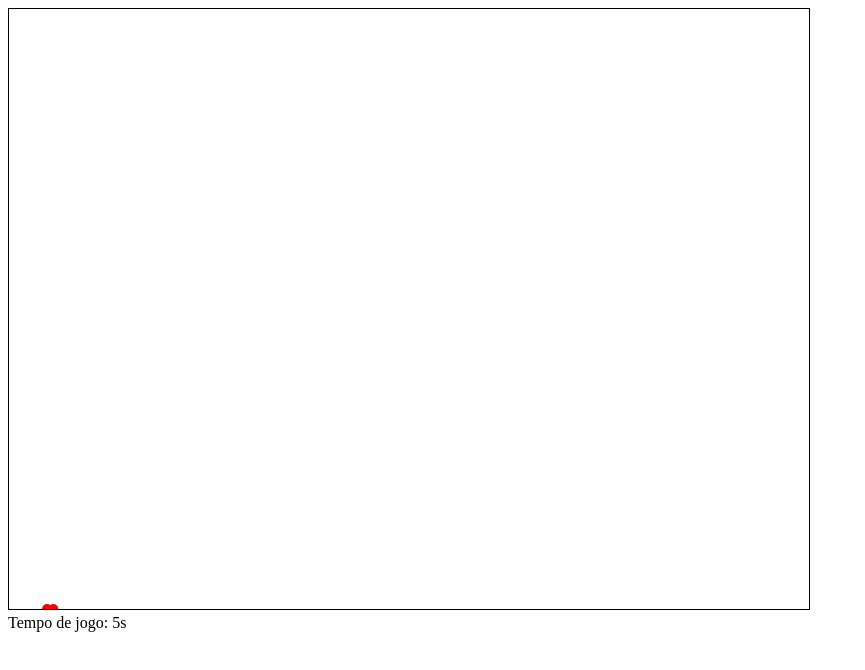
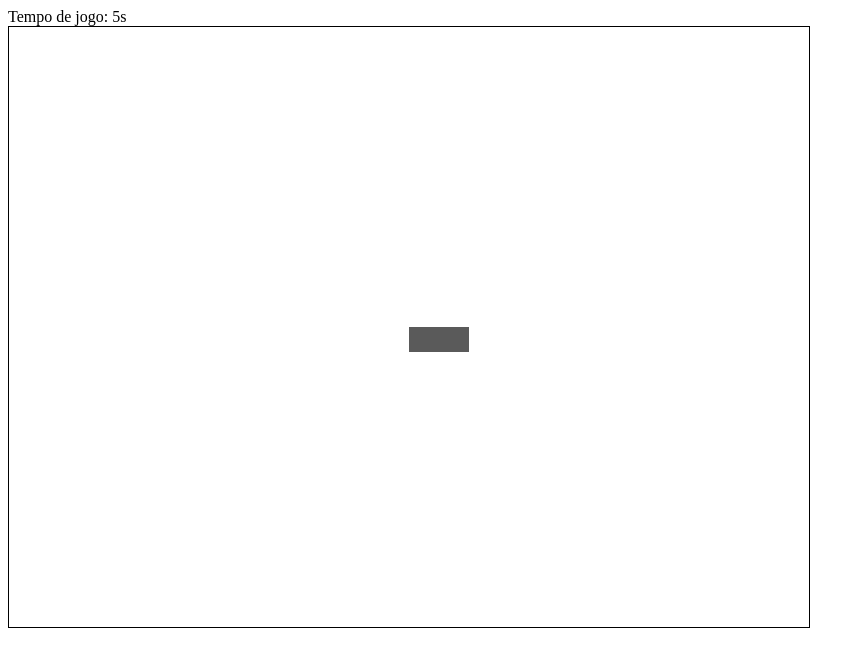
Before and after one commit to HG0304/Jogo-DEV-WEB, a website: page public/gpt/gptgame.html in a window 1280 px wide. Shown: the whole page, without its empty margins (0-865 px from the left). Drawn offline with Linux system fonts and the light colour scheme.

Commit message:
testes gpt

```diff
--- a/public/Mygame/Mygame.js
+++ b/public/Mygame/Mygame.js
@@ -129,7 +129,6 @@ function desenharBala() {
     ctx.fill()
     ctx.closePath();
 
-
 }
 
 // Função para atualizar o cronômetro
@@ -186,7 +185,7 @@ desenharPlayer();
 
 
 
-function parede(x,y,l,a,cor){-
+function parede(x,y,l,a,cor){
 
     ctx.fillStyle == cor
     ctx.fillRect(x, y, l, a);
--- a/public/gpt/gpt.js
+++ b/public/gpt/gpt.js
@@ -1,34 +1,62 @@
-// Obtém o elemento canvas
 /** @type {HTMLCanvasElement} */
-var canvas = document.getElementById("gameCanvas");
-var ctx = canvas.getContext("2d");
+let canvas = document.getElementById("canvas");
+let ctx = canvas.getContext("2d");
 
-// Variáveis para representar o jogador
-var player = {
-    x: canvas.width / 2, // Posição inicial do jogador no centro do canvas
+let teclas = {};
+
+let bullets = [];
+
+// Definições do jogador
+let player = {
+    x: canvas.width / 2,
     y: canvas.height / 2,
-    width: 100,
-    height: 100,
-    speed: 5 // Velocidade de movimento do jogador
+    altura: 25,
+    largura: 60,
+    cor: '#5A5A5A',
+    speed: 9,
+    score: 0
 };
 
-// Array para armazenar as balas
-var bullets = [];
+// Captura as teclas do teclado apenas quando pressionadas
+document.addEventListener("keydown", function (evento) {
+    teclas[evento.keyCode] = true;
+});
 
-// Função para criar balas nas extremidades
-function createBullet() {
+document.addEventListener("keyup", function (evento) {
+    delete teclas[evento.keyCode];
+});
+
+// Função para mover o jogador
+function movePlayer() {
+    // W - 87 => sobe
+    if (87 in teclas && player.y > 0)
+        player.y -= player.speed;
+    // S - 83 => desce
+    if (83 in teclas && player.y < canvas.height)
+        player.y += player.speed;
+    // A - 65 => esq
+    if (65 in teclas && player.x > 0)
+        player.x -= player.speed;
+    // D - 68 => dir
+    if (68 in teclas && player.x < canvas.width)
+        player.x += player.speed;
+}
+
+// Função para criar balas nas extremidades aleatoriamente
+function criarBala() {
     // Gera um número aleatório entre 0 e 3
-    var side = Math.floor(Math.random() * 4);
+    let lado = Math.floor(Math.random() * 4);
 
     // Posição inicial nas extremidades
-    var x, y;
-    if (side === 0) { // Topo do mapa
+    let x, y;
+
+    if (lado === 0) { // Topo do mapa
         x = Math.random() * canvas.width;
         y = 0;
-    } else if (side === 1) { // Lateral direita do mapa
+    } else if (lado === 1) { // Lateral direita do mapa
         x = canvas.width;
         y = Math.random() * canvas.height;
-    } else if (side === 2) { // Base do mapa
+    } else if (lado === 2) { // Base do mapa
         x = Math.random() * canvas.width;
         y = canvas.height;
     } else { // Lateral esquerda do mapa
@@ -36,156 +64,79 @@ function createBullet() {
         y = Math.random() * canvas.height;
     }
 
+    // Calcula as velocidades em direção ao jogador
+    let dx = player.x - x;
+    let dy = player.y - y;
+    let distance = Math.sqrt(dx * dx + dy * dy);
+    let speed = 3; // Velocidade das balas
+    let targetX = (dx / distance) * speed;
+    let targetY = (dy / distance) * speed;
+
     // Cria um objeto para representar a bala
-    var bullet = {
+    let bullet = {
         x: x,
         y: y,
-        speed: 2, // Velocidade da bala
-        dx: 0, // Velocidade horizontal para mirar no jogador
-        dy: 0 // Velocidade vertical para mirar no jogador
+        raio: 10,
+        cor: "black",
+        speed: speed,
+        targetX: targetX,
+        targetY: targetY
     };
-
-    // Calcular as velocidades de mira
-    var dx = player.x - x;
-    var dy = player.y - y;
-    var distance = Math.sqrt(dx * dx + dy * dy);
-    bullet.dx = (dx / distance) * bullet.speed;
-    bullet.dy = (dy / distance) * bullet.speed;
 
     // Adiciona a bala ao array
     bullets.push(bullet);
 }
 
-// Função para atualizar a posição do jogador
-function updatePlayer() {
-    if (keys.w && player.y > 0) {
-        player.y -= player.speed;
-    }
-    if (keys.a && player.x > 0) {
-        player.x -= player.speed;
-    }
-    if (keys.s && player.y + player.height < canvas.height) {
-        player.y += player.speed;
-    }
-    if (keys.d && player.x + player.width < canvas.width) {
-        player.x += player.speed;
+// Desenha o jogador
+function desenharPlayer() {
+    ctx.clearRect(0, 0, canvas.width, canvas.height);
+
+    movePlayer();
+
+    ctx.fillStyle = player.cor;
+    ctx.fillRect(player.x, player.y, player.largura, player.altura);
+
+    requestAnimationFrame(desenharPlayer);
+}
+
+// Move as balas em direção ao jogador
+function moveBala() {
+    for (let i = 0; i < bullets.length; i++) {
+        let bullet = bullets[i];
+
+        bullet.x += bullet.targetX;
+        bullet.y += bullet.targetY;
     }
 }
 
-// Função para atualizar a posição das balas
-function updateBullets() {
-    for (var i = 0; i < bullets.length; i++) {
-        var bullet = bullets[i];
-
-        // Movimento em linha reta
-        if (bullet.x < canvas.width && bullet.y < canvas.height) {
-            bullet.x += bullet.dx;
-            bullet.y += bullet.dy;
-        }
-    }
-}
-
-// Função para desenhar o jogador
-function drawPlayer() {
-
+// Desenha as balas
+function desenharBala() {
     ctx.clearRect(0, 0, canvas.width, canvas.height);
 
-    ctx.fillStyle = "blue";
-    ctx.fillRect(player.x, player.y, player.width, player.height);
-    ctx.fill();
-}
-
-// Função para desenhar as balas
-function drawBullets() {
-    ctx.clearRect(0, 0, canvas.width, canvas.height);
-
-    for (var i = 0; i < bullets.length; i++) {
-        var bullet = bullets[i];
+    for (let i = 0; i < bullets.length; i++) {
+        let bullet = bullets[i];
 
         ctx.beginPath();
-        ctx.arc(bullet.x, bullet.y, 5, 0, Math.PI * 2);
-        ctx.fillStyle = "red";
+        ctx.arc(bullet.x, bullet.y, bullet.raio, 0, Math.PI * 2);
+        ctx.fillStyle = bullet.cor;
         ctx.fill();
         ctx.closePath();
     }
 }
 
 // Função para atualizar o cronômetro
-function updateTimer(seconds) {
-    var timer = document.getElementById("timer");
-    timer.innerText = "Tempo de jogo: " + seconds + "s";
+let segundos = 0;
+let tempo = document.getElementById('cronometro');
+
+function contadorSegundos() {
+    segundos += 1;
+    tempo.innerText = "Tempo de jogo: " + segundos + "s";
 }
 
-// Função principal do jogo
-function gameLoop() {
-    updatePlayer();
-    updateBullets();
-    drawPlayer();
-    drawBullets();
+setInterval(contadorSegundos, 1000);
 
-    requestAnimationFrame(gameLoop);
-}
+setInterval(criarBala, 1000);
+setInterval(moveBala, 16); // Aproximadamente 60 quadros por segundo
+setInterval(desenharBala, 16); // Aproximadamente 60 quadros por segundo
 
-// Objeto para armazenar as teclas pressionadas
-var keys = {
-    w: false,
-    a: false,
-    s: false,
-    d: false
-};
-
-// Event listeners para detectar as teclas pressionadas
-window.addEventListener("keydown", function (event) {
-    switch (event.keyCode) {
-        case 87: // W
-            keys.w = true;
-            break;
-        case 65: // A
-            keys.a = true;
-            break;
-        case 83: // S
-            keys.s = true;
-            break;
-        case 68: // D
-            keys.d = true;
-            break;
-    }
-});
-
-window.addEventListener("keyup", function (event) {
-    switch (event.keyCode) {
-        case 87: // W
-            keys.w = false;
-            break;
-        case 65: // A
-            keys.a = false;
-            break;
-        case 83: // S
-            keys.s = false;
-            break;
-        case 68: // D
-            keys.d = false;
-            break;
-    }
-});
-
-// Variáveis para controlar o tempo de jogo
-var startTime = new Date().getTime();
-var currentTime = 0;
-var elapsedTime = 0;
-
-// Função para atualizar o tempo de jogo
-function updateGameTime() {
-    currentTime = new Date().getTime();
-    elapsedTime = Math.floor((currentTime - startTime) / 1000);
-    updateTimer(elapsedTime);
-}
-
-// Inicia o jogo
-window.addEventListener("load", function () {
-    setInterval(createBullet, 2000); // Cria uma nova bala a cada 2 segundos
-
-    setInterval(updateGameTime, 1000); // Atualiza o tempo de jogo a cada segundo
-
-    gameLoop();
-});
+desenharPlayer();
--- a/public/gpt/gptgame.html
+++ b/public/gpt/gptgame.html
@@ -9,8 +9,8 @@
     </style>
 </head>
 <body>
-    <canvas id="gameCanvas" width="800" height="600"></canvas>
-    <div id="timer"></div>
+    <div id="cronometro"></div>
+    <canvas id="canvas" width="800" height="600"></canvas>
 
     <script src="gpt.js"></script>
 </body>
```
